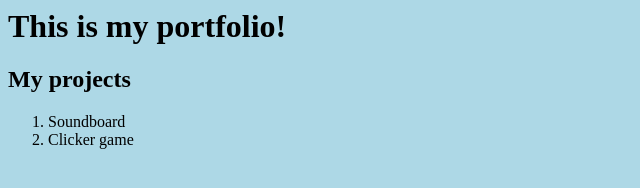
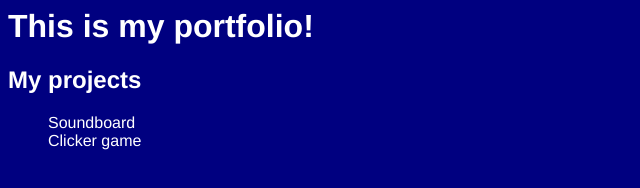
Before and after one commit to bonanzadavid/davids-portfolio, a plain HTML site: page index.html in a window 1280 px wide. Shown: the whole page, without its empty margins (0-640 px from the left). Drawn offline with Linux system fonts and the light colour scheme.

Commit message:
Style body and ol elements

```diff
--- a/styles.css
+++ b/styles.css
@@ -1,3 +1,9 @@
 body {
-  background-color: lightblue;
+  background-color: rgb(0, 0, 128);
+  color: white;
+  font-family:'Franklin Gothic Medium', 'Arial Narrow', Arial, sans-serif;
 }
+
+ol {
+  list-style-type: none;
+}
```
